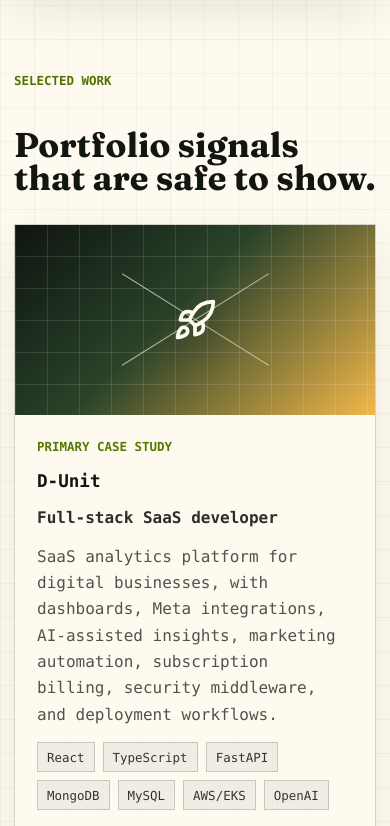
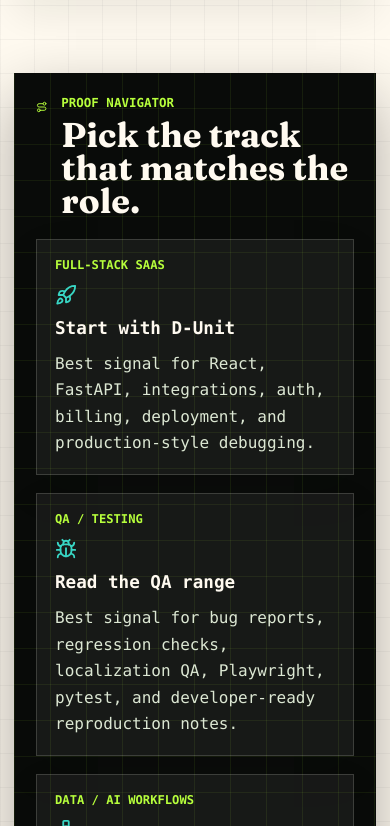
Before and after one commit to Nahuel149/balsas-nahuel-portfolio, a React (Vite) app: page / in a window 390 px wide. Shown: the part 2238-3064 px from the top of the page. Built offline with nearby package versions, Linux system fonts and the light colour scheme; a web font is replaced by a local one.

Commit message:
feat: add portfolio proof navigator

```diff
--- a/src/main.jsx
+++ b/src/main.jsx
@@ -6,6 +6,7 @@ import {
   Bot,
   BriefcaseBusiness,
   Bug,
+  CheckCircle2,
   Code2,
   Cpu,
   Database,
@@ -22,6 +23,7 @@ import {
   Network,
   PenTool,
   Rocket,
+  Route,
   ShieldCheck,
   ShoppingCart,
   Terminal,
@@ -60,6 +62,37 @@ const focus = [
     icon: Database,
     title: "Data and integrations",
     text: "MongoDB, MySQL, Meta Graph API, OpenAI, MailerLite, MercadoPago, data checks, reports, and source-backed research.",
+  },
+];
+
+const proofRoutes = [
+  {
+    label: "Full-stack SaaS",
+    title: "Start with D-Unit",
+    text: "Best signal for React, FastAPI, integrations, auth, billing, deployment, and production-style debugging.",
+    href: "#case-study",
+    icon: Rocket,
+  },
+  {
+    label: "QA / testing",
+    title: "Read the QA range",
+    text: "Best signal for bug reports, regression checks, localization QA, Playwright, pytest, and developer-ready reproduction notes.",
+    href: "#qa-range",
+    icon: Bug,
+  },
+  {
+    label: "Data / AI workflows",
+    title: "Open ScoutBoard",
+    text: "Best signal for source tracking, validation rules, report workflows, football analytics, and public-safe TypeScript code.",
+    href: links.scoutboard,
+    icon: Network,
+  },
+  {
+    label: "Writing / research",
+    title: "Use the proof pack",
+    text: "Best signal for source-backed summaries, AI-draft cleanup, readable Japanese samples, and careful delivery checks.",
+    href: "#proof-points",
+    icon: PenTool,
   },
 ];
 
@@ -229,6 +262,33 @@ const qaFacts = [
   "Used reproducible steps, actual/expected results, evidence, build/platform/language details, and regression notes.",
 ];
 
+const caseStudyDetails = [
+  {
+    title: "Integration reliability",
+    text: "Debugged Meta/OAuth connection states, token behavior, reconnect flows, manual sync behavior, API response handling, and entitlement mismatches.",
+  },
+  {
+    title: "AI and reporting flow",
+    text: "Built AI chat behavior around conversation history, context refresh, feedback, MongoDB-backed retrieval, report flows, and human review needs.",
+  },
+  {
+    title: "Security and operations",
+    text: "Worked with CSRF checks, security headers, gateway middleware, rate-limit records, threat alerts, cost tracking, TTL-indexed collections, and health checks.",
+  },
+  {
+    title: "Testing discipline",
+    text: "Used Vitest, Testing Library, Playwright, pytest, and regression checks around auth, billing, Meta integrations, automation, and AI chat context.",
+  },
+];
+
+const operatingPrinciples = [
+  "Ask early when expected behavior is unclear.",
+  "Keep private client data out of public proof.",
+  "Write bugs with enough detail for another person to reproduce them.",
+  "Use AI as draft support, then verify sources and edit manually.",
+  "Prefer small verified releases over impressive claims.",
+];
+
 const credentials = [
   {
     icon: GraduationCap,
@@ -331,6 +391,29 @@ function App() {
           </div>
         </section>
 
+        <section className="routePanel" aria-labelledby="route-title">
+          <div className="routeIntro">
+            <Route size={24} aria-hidden="true" />
+            <div>
+              <p className="eyebrow">Proof navigator</p>
+              <h2 id="route-title">Pick the track that matches the role.</h2>
+            </div>
+          </div>
+          <div className="routeGrid">
+            {proofRoutes.map((route) => {
+              const Icon = route.icon;
+              return (
+                <a className="routeCard" href={route.href} key={route.title}>
+                  <span>{route.label}</span>
+                  <Icon size={22} aria-hidden="true" />
+                  <h3>{route.title}</h3>
+                  <p>{route.text}</p>
+                </a>
+              );
+            })}
+          </div>
+        </section>
+
         <section className="sectionShell workShell" id="work" aria-labelledby="work-title">
           <div className="sectionIntro">
             <p className="eyebrow">Selected work</p>
@@ -402,7 +485,7 @@ function App() {
           </div>
         </section>
 
-        <section className="caseBand" aria-labelledby="case-title">
+        <section className="caseBand" id="case-study" aria-labelledby="case-title">
           <div className="caseCopy">
             <p className="eyebrow">Case study snapshot</p>
             <h2 id="case-title">D-Unit connected product analytics, AI assistance, billing, and operations.</h2>
@@ -424,7 +507,17 @@ ops: Docker + AWS/EKS + health checks`}</pre>
           </div>
         </section>
 
-        <section className="qaBand" aria-labelledby="qa-title">
+        <section className="caseDetailShell" aria-label="D-Unit case study details">
+          {caseStudyDetails.map((item) => (
+            <article className="caseDetailCard" key={item.title}>
+              <CheckCircle2 size={20} aria-hidden="true" />
+              <h3>{item.title}</h3>
+              <p>{item.text}</p>
+            </article>
+          ))}
+        </section>
+
+        <section className="qaBand" id="qa-range" aria-labelledby="qa-title">
           <div>
             <p className="eyebrow">QA range</p>
             <h2 id="qa-title">Game testing taught me to write bugs developers can actually use.</h2>
@@ -440,6 +533,18 @@ ops: Docker + AWS/EKS + health checks`}</pre>
               </article>
             ))}
           </div>
+        </section>
+
+        <section className="principlesBand" aria-labelledby="principles-title">
+          <div>
+            <p className="eyebrow">Operating principles</p>
+            <h2 id="principles-title">How I try to make the work easier to trust.</h2>
+          </div>
+          <ol>
+            {operatingPrinciples.map((principle) => (
+              <li key={principle}>{principle}</li>
+            ))}
+          </ol>
         </section>
 
         <section className="sectionShell" id="stack" aria-labelledby="stack-title">
@@ -500,7 +605,7 @@ ops: Docker + AWS/EKS + health checks`}</pre>
           </div>
         </section>
 
-        <section className="proofBand" aria-label="Proof points">
+        <section className="proofBand" id="proof-points" aria-label="Proof points">
           <article>
             <BadgeCheck size={24} />
             <h3>Remote communication</h3>
--- a/src/styles.css
+++ b/src/styles.css
@@ -373,6 +373,9 @@ h3 {
 
 .sectionShell,
 .caseBand,
+.routePanel,
+.caseDetailShell,
+.principlesBand,
 .proofBand,
 .contactSection {
   width: min(1180px, calc(100% - 40px));
@@ -412,7 +415,9 @@ h3 {
 .proofBand,
 .atlasGrid,
 .credentialGrid,
-.qaList {
+.qaList,
+.routeGrid,
+.caseDetailShell {
   display: grid;
   gap: 18px;
 }
@@ -424,6 +429,8 @@ h3 {
 .focusCard,
 .projectCard,
 .atlasCard,
+.routeCard,
+.caseDetailCard,
 .stackRow,
 .timelineItem,
 .proofBand article,
@@ -449,6 +456,8 @@ h3 {
 .focusCard p,
 .projectBody p,
 .atlasCard p,
+.routeCard p,
+.caseDetailCard p,
 .timelineItem p,
 .proofBand p,
 .credentialCard li,
@@ -457,6 +466,76 @@ h3 {
   margin: 0;
   color: #4e554b;
   line-height: 1.65;
+}
+
+.routePanel {
+  display: grid;
+  gap: 22px;
+  margin-top: 72px;
+  padding: 24px;
+  background:
+    linear-gradient(90deg, rgba(183, 255, 60, 0.08) 1px, transparent 1px),
+    linear-gradient(0deg, rgba(183, 255, 60, 0.07) 1px, transparent 1px),
+    var(--void);
+  background-size: 36px 36px;
+  color: var(--paper);
+  box-shadow: var(--shadow);
+}
+
+.routeIntro {
+  display: flex;
+  gap: 14px;
+  align-items: flex-start;
+}
+
+.routeIntro svg {
+  color: var(--acid);
+}
+
+.routeIntro .eyebrow {
+  margin-bottom: 8px;
+}
+
+.routeIntro h2 {
+  color: var(--paper);
+  font-size: 3.2rem;
+}
+
+.routeGrid {
+  grid-template-columns: repeat(4, minmax(0, 1fr));
+}
+
+.routeCard {
+  display: grid;
+  gap: 12px;
+  min-height: 246px;
+  padding: 18px;
+  border: 1px solid rgba(255, 250, 240, 0.16);
+  background: rgba(255, 250, 240, 0.06);
+  color: var(--paper);
+  text-decoration: none;
+  transition: transform 180ms ease, border-color 180ms ease, background 180ms ease;
+}
+
+.routeCard:hover {
+  transform: translateY(-4px);
+  border-color: rgba(183, 255, 60, 0.5);
+  background: rgba(183, 255, 60, 0.09);
+}
+
+.routeCard > span {
+  color: var(--acid);
+  font-size: 0.76rem;
+  font-weight: 800;
+  text-transform: uppercase;
+}
+
+.routeCard svg {
+  color: var(--signal);
+}
+
+.routeCard p {
+  color: #dce7d3;
 }
 
 .projectGrid {
@@ -681,6 +760,26 @@ h3 {
   white-space: pre-wrap;
 }
 
+.caseDetailShell {
+  grid-template-columns: repeat(4, minmax(0, 1fr));
+  margin-top: 18px;
+}
+
+.caseDetailCard {
+  display: grid;
+  gap: 13px;
+  min-height: 245px;
+  padding: 20px;
+}
+
+.caseDetailCard svg {
+  color: #577a00;
+}
+
+.caseDetailCard h3 {
+  color: var(--ink);
+}
+
 .qaBand {
   display: grid;
   grid-template-columns: minmax(0, 0.68fr) minmax(330px, 0.32fr);
@@ -723,6 +822,58 @@ h3 {
 
 .qaList svg {
   color: var(--signal);
+}
+
+.principlesBand {
+  display: grid;
+  grid-template-columns: minmax(0, 0.55fr) minmax(360px, 0.45fr);
+  gap: 28px;
+  align-items: start;
+  margin-top: 78px;
+  padding: 32px;
+  border: 1px solid rgba(18, 22, 17, 0.18);
+  background: rgba(255, 250, 240, 0.78);
+  color: var(--ink);
+  box-shadow: 0 16px 40px rgba(18, 22, 17, 0.08);
+}
+
+.principlesBand h2 {
+  color: var(--ink);
+}
+
+.principlesBand .eyebrow {
+  color: #527300;
+}
+
+.principlesBand ol {
+  display: grid;
+  gap: 12px;
+  margin: 0;
+  padding: 0;
+  list-style: none;
+  counter-reset: principle;
+}
+
+.principlesBand li {
+  counter-increment: principle;
+  display: grid;
+  grid-template-columns: 42px minmax(0, 1fr);
+  gap: 12px;
+  align-items: center;
+  min-height: 54px;
+  color: #3f483c;
+  line-height: 1.5;
+}
+
+.principlesBand li::before {
+  content: counter(principle, decimal-leading-zero);
+  display: grid;
+  place-items: center;
+  width: 42px;
+  aspect-ratio: 1;
+  background: var(--acid);
+  color: var(--void);
+  font-weight: 800;
 }
 
 .stackMatrix {
@@ -903,17 +1054,24 @@ h3 {
   .statRail,
   .focusGrid,
   .projectGrid,
+  .routeGrid,
   .proofBand,
   .atlasGrid,
-  .credentialGrid {
+  .credentialGrid,
+  .caseDetailShell {
     grid-template-columns: repeat(2, minmax(0, 1fr));
   }
 
   .sectionIntro,
   .caseBand,
   .qaBand,
+  .principlesBand,
   .contactSection {
     grid-template-columns: 1fr;
+  }
+
+  .routeIntro h2 {
+    font-size: 2.65rem;
   }
 
   .contactActions {
@@ -977,6 +1135,10 @@ h3 {
     font-size: 2.15rem;
   }
 
+  .routeIntro h2 {
+    font-size: 2.15rem;
+  }
+
   .heroLead {
     font-size: 0.98rem;
   }
@@ -989,17 +1151,22 @@ h3 {
   .statRail,
   .focusGrid,
   .projectGrid,
+  .routeGrid,
   .stackMatrix,
   .proofBand,
   .atlasGrid,
-  .credentialGrid {
+  .credentialGrid,
+  .caseDetailShell {
     grid-template-columns: 1fr;
   }
 
   .statRail,
   .sectionShell,
   .caseBand,
+  .routePanel,
+  .caseDetailShell,
   .qaBand,
+  .principlesBand,
   .proofBand,
   .contactSection {
     width: calc(100% - 28px);
@@ -1011,6 +1178,8 @@ h3 {
 
   .statTile,
   .focusCard,
+  .routeCard,
+  .caseDetailCard,
   .atlasCard,
   .credentialCard,
   .proofBand article {
@@ -1030,7 +1199,9 @@ h3 {
   }
 
   .caseBand,
+  .routePanel,
   .qaBand,
+  .principlesBand,
   .contactSection {
     margin-top: 74px;
     padding: 22px;
```
Also changed, not shown: 5 other files (tests, documents, lock files or other folders).
